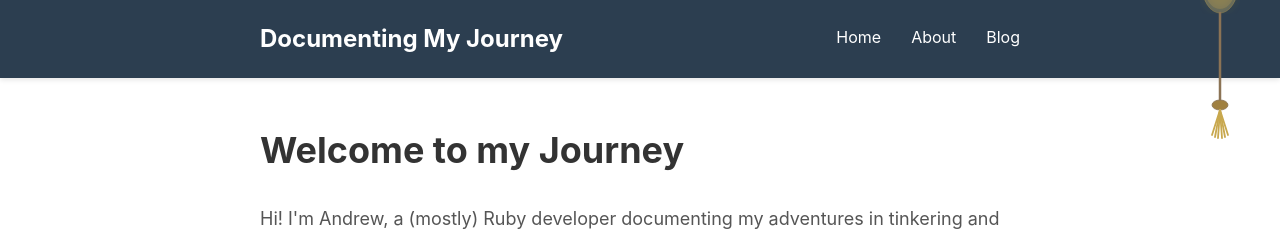
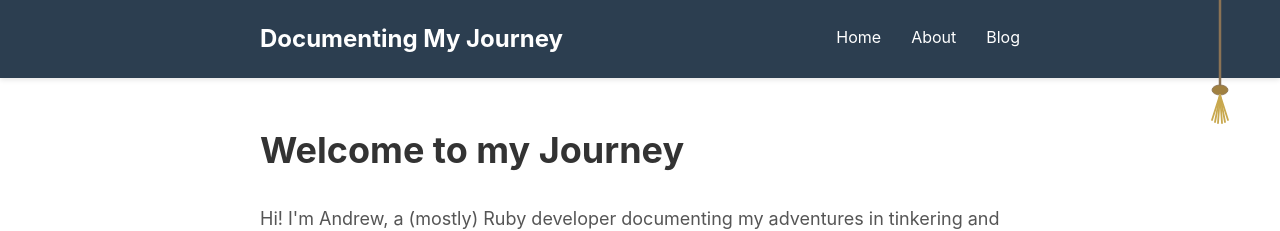
Before and after one commit to GriwMF/griwmf.github.io, a Jekyll site: the page built from index.html, in a window 1280 px wide. Shown: the top 231 px of the page. Built offline with Jekyll 4.4.1, drawn with Linux system fonts in a browser that asks for light colours.

Commit message:
screw the lamp

```diff
--- a/_includes/pull-cord.html
+++ b/_includes/pull-cord.html
@@ -3,69 +3,29 @@
      aria-checked="false"
      aria-label="Toggle dark mode"
      tabindex="0"
-     style="--pull-offset: -170px;">
+     style="--pull-offset: -60px; --cord-length: 200px;">
   <svg aria-hidden="true"
        xmlns="http://www.w3.org/2000/svg"
-       viewBox="0 0 60 340"
+       viewBox="0 0 60 240"
        width="60"
-       height="340">
-    <defs>
-      <!-- Gaussian blur for bulb glow -->
-      <filter id="bulb-glow">
-        <feGaussianBlur stdDeviation="6" result="blur" />
-        <feMerge>
-          <feMergeNode in="blur" />
-          <feMergeNode in="SourceGraphic" />
-        </feMerge>
-      </filter>
-    </defs>
-
+       height="240">
     <!-- Ceiling plate -->
     <rect class="ceiling-plate" x="20" y="0" width="20" height="8" rx="2" />
 
-    <!-- Upper cord (ceiling to bulb) -->
-    <line class="cord upper-cord" x1="30" y1="8" x2="30" y2="90" />
-
-    <!-- Edison bulb group -->
-    <g class="bulb-group">
-      <!-- Metal screw base -->
-      <rect class="bulb-base" x="22" y="90" width="16" height="20" rx="2" />
-      <!-- Decorative thread lines on base -->
-      <line class="base-thread" x1="22" y1="95" x2="38" y2="95" />
-      <line class="base-thread" x1="22" y1="100" x2="38" y2="100" />
-      <line class="base-thread" x1="22" y1="105" x2="38" y2="105" />
-
-      <!-- Glass neck (narrowing from base to bulb body) -->
-      <path class="bulb-glass bulb-neck" d="M22,110 Q22,120 18,130 L42,130 Q38,120 38,110 Z" />
-
-      <!-- Glass bulb body (classic rounded shape) -->
-      <ellipse class="bulb-glass bulb-body" cx="30" cy="155" rx="18" ry="28" />
-
-      <!-- Filament support wires -->
-      <line class="filament-wire" x1="25" y1="115" x2="25" y2="145" />
-      <line class="filament-wire" x1="35" y1="115" x2="35" y2="145" />
-
-      <!-- Filament (zigzag) -->
-      <polyline class="filament" points="25,145 27,140 29,148 31,140 33,148 35,145" />
-
-      <!-- Glow overlay -->
-      <ellipse class="bulb-glow-overlay" cx="30" cy="155" rx="16" ry="24" filter="url(#bulb-glow)" />
-    </g>
-
-    <!-- Lower cord (bulb to tassel) -->
-    <line class="cord lower-cord" x1="30" y1="183" x2="30" y2="270" />
+    <!-- Cord (ceiling to tassel) -->
+    <line class="cord" x1="30" y1="8" x2="30" y2="170" />
 
     <!-- Tassel group -->
     <g class="tassel-group">
       <!-- Tassel cap/wrap -->
-      <ellipse class="tassel-cap" cx="30" cy="275" rx="8" ry="5" />
+      <ellipse class="tassel-cap" cx="30" cy="175" rx="8" ry="5" />
       <!-- Tassel fringe strands (6 lines fanning out) -->
-      <line class="tassel-strand" x1="30" y1="280" x2="22" y2="305" />
-      <line class="tassel-strand" x1="30" y1="280" x2="25" y2="307" />
-      <line class="tassel-strand" x1="30" y1="280" x2="28" y2="308" />
-      <line class="tassel-strand" x1="30" y1="280" x2="32" y2="308" />
-      <line class="tassel-strand" x1="30" y1="280" x2="35" y2="307" />
-      <line class="tassel-strand" x1="30" y1="280" x2="38" y2="305" />
+      <line class="tassel-strand" x1="30" y1="180" x2="22" y2="205" />
+      <line class="tassel-strand" x1="30" y1="180" x2="25" y2="207" />
+      <line class="tassel-strand" x1="30" y1="180" x2="28" y2="208" />
+      <line class="tassel-strand" x1="30" y1="180" x2="32" y2="208" />
+      <line class="tassel-strand" x1="30" y1="180" x2="35" y2="207" />
+      <line class="tassel-strand" x1="30" y1="180" x2="38" y2="205" />
     </g>
   </svg>
 </div>
--- a/assets/css/style.css
+++ b/assets/css/style.css
@@ -129,11 +129,12 @@ body[data-theme="dark"] .site-title {
     top: 0;
     right: 30px;
     z-index: 9999;
-    transform: translateY(var(--pull-offset, -170px));
+    transform: translateY(var(--pull-offset, -60px));
     transition: transform 0.4s cubic-bezier(0.34, 1.56, 0.64, 1);
     touch-action: none;
     user-select: none;
     cursor: grab;
+    /* --cord-length: 200px; configurable via inline style */
 }
 
 #pull-cord-container.is-pulling {
@@ -163,77 +164,6 @@ body[data-theme="dark"] .ceiling-plate {
 
 body[data-theme="dark"] .cord {
     stroke: #a08b6e;
-}
-
-/* Bulb base (metal screw) */
-.bulb-base {
-    fill: #888;
-    stroke: #666;
-    stroke-width: 0.5;
-}
-
-body[data-theme="dark"] .bulb-base {
-    fill: #999;
-    stroke: #777;
-}
-
-.base-thread {
-    stroke: #666;
-    stroke-width: 0.5;
-}
-
-body[data-theme="dark"] .base-thread {
-    stroke: #777;
-}
-
-/* Glass — Light mode (bulb ON, warm amber) */
-.bulb-glass {
-    fill: rgba(255, 223, 140, 0.25);
-    stroke: rgba(200, 170, 80, 0.4);
-    stroke-width: 0.8;
-}
-
-/* Glass — Dark mode (subtle violet tint) */
-body[data-theme="dark"] .bulb-glass {
-    fill: rgba(187, 134, 252, 0.12);
-    stroke: rgba(187, 134, 252, 0.25);
-}
-
-/* Filament support wires */
-.filament-wire {
-    stroke: #888;
-    stroke-width: 0.5;
-}
-
-/* Filament — Light mode (warm golden glow) */
-.filament {
-    fill: none;
-    stroke: #e8a317;
-    stroke-width: 1.5;
-    stroke-linecap: round;
-    stroke-linejoin: round;
-    filter: drop-shadow(0 0 4px rgba(232, 163, 23, 0.8));
-}
-
-/* Filament — Dark mode (soft violet glow) */
-body[data-theme="dark"] .filament {
-    stroke: #bb86fc;
-    filter: drop-shadow(0 0 4px rgba(154, 103, 234, 0.7));
-}
-
-body[data-theme="dark"] .filament-wire {
-    stroke: #aaa;
-}
-
-/* Glow overlay — Light mode (warm ambient) */
-.bulb-glow-overlay {
-    fill: rgba(255, 200, 50, 0.15);
-    pointer-events: none;
-}
-
-/* Glow overlay — Dark mode (faint violet) */
-body[data-theme="dark"] .bulb-glow-overlay {
-    fill: rgba(154, 103, 234, 0.1);
 }
 
 /* Tassel cap */
@@ -600,12 +530,13 @@ body[data-theme="dark"] .footer-bottom p {
 
     #pull-cord-container {
         right: 15px;
-        --pull-offset: -170px;
+        --pull-offset: -60px;
+        --cord-length: 160px;
     }
 
     #pull-cord-container svg {
         width: 45px;
-        height: 260px;
+        height: 190px;
     }
 
     .footer-content {
--- a/assets/js/theme-switcher.js
+++ b/assets/js/theme-switcher.js
@@ -1,8 +1,8 @@
 // Pull-Cord Theme Switcher
 (function() {
-    var REST_OFFSET = -170;       // px — hides bulb, shows tassel + cord bottom
-    var TOGGLE_THRESHOLD = 80;    // px — min pull distance to trigger toggle
-    var MAX_PULL = 140;           // px — maximum allowed pull distance
+    var REST_OFFSET = -85;        // px — hides most of cord, shows tassel
+    var TOGGLE_THRESHOLD = 60;    // px — min pull distance to trigger toggle
+    var MAX_PULL = 60;            // px — maximum allowed pull distance
     var MOBILE_BP = 768;          // px — mobile breakpoint
 
     var container = document.getElementById('pull-cord-container');
```
